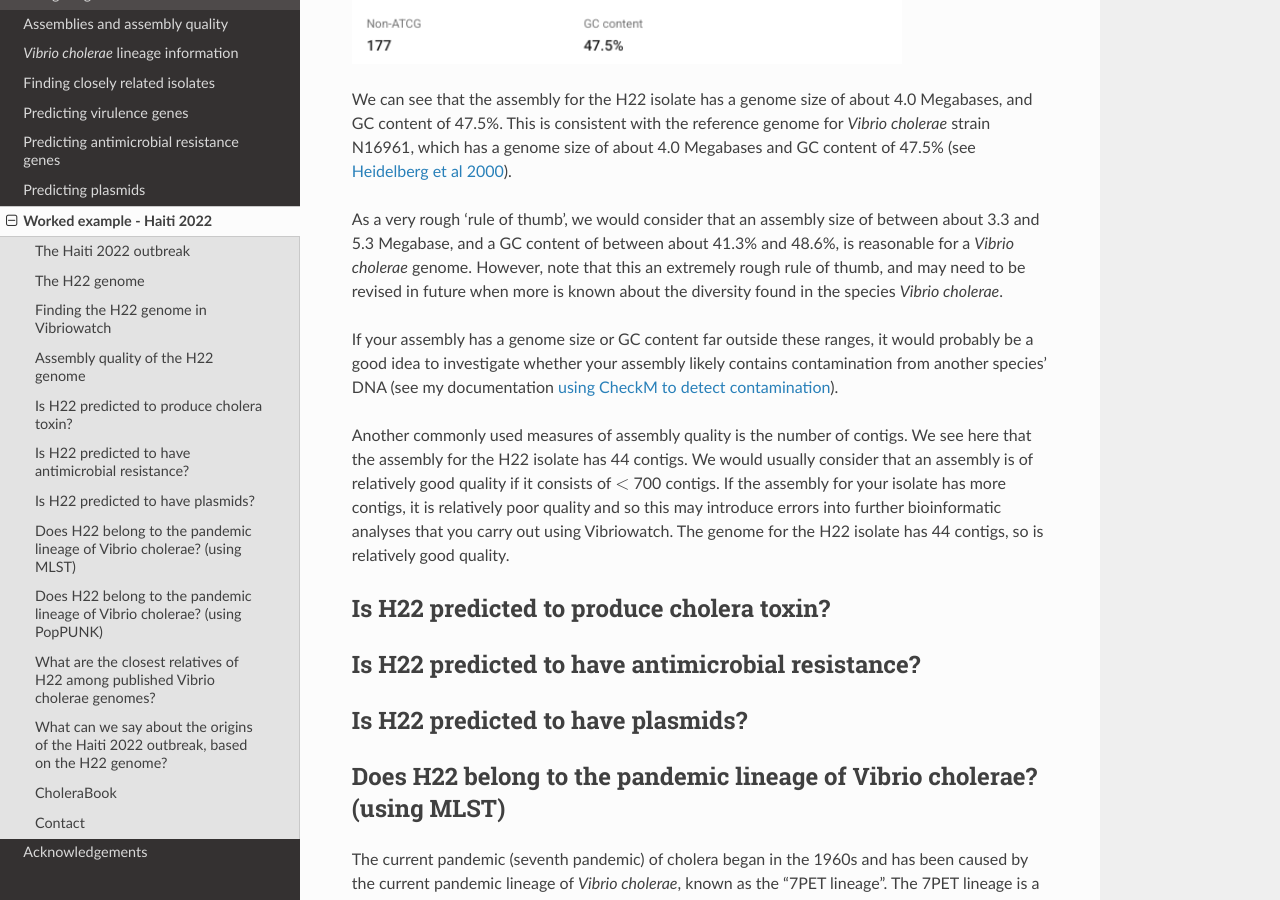
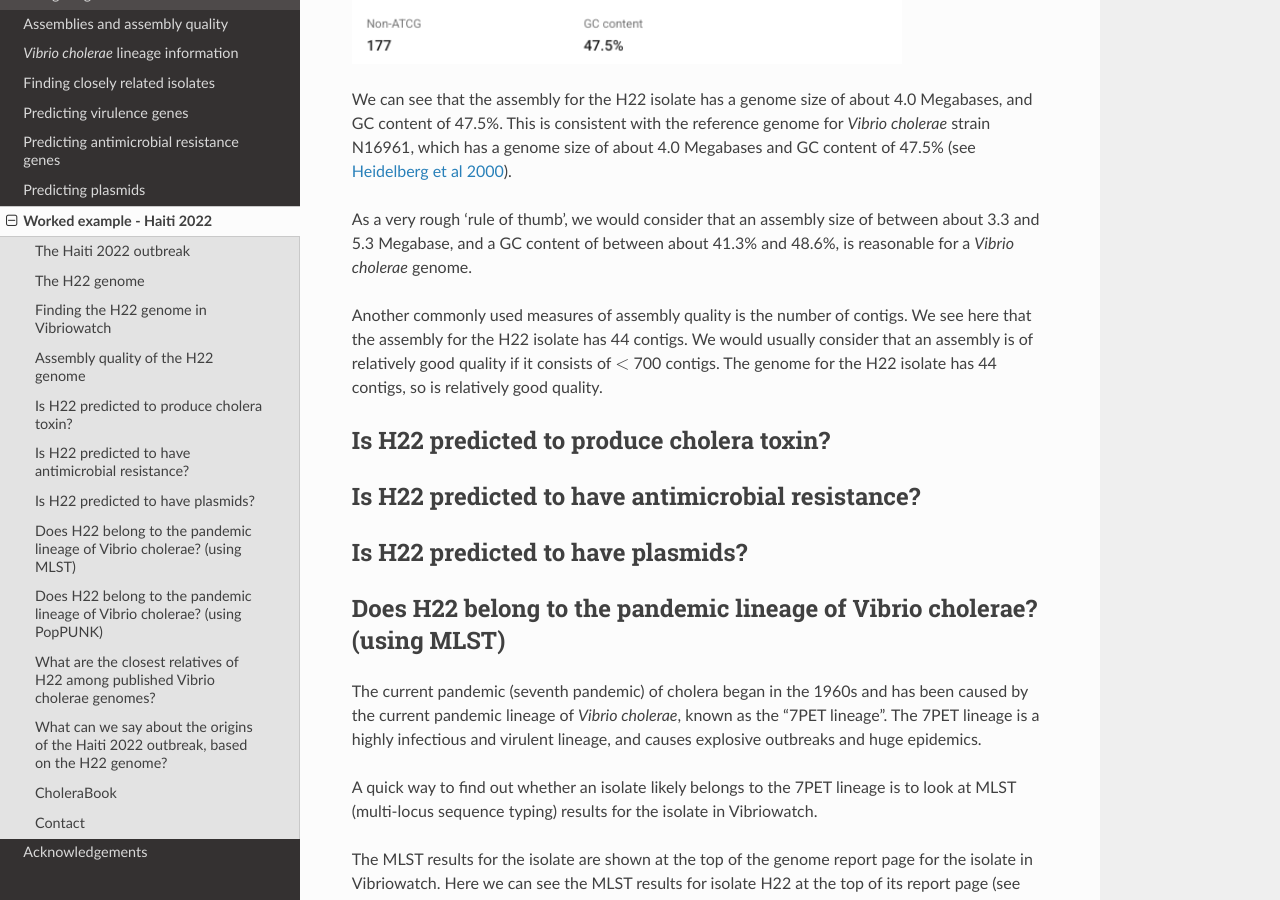
Before and after one commit to avrilcoghlan/vibriowatch, a Sphinx documentation site: the page built from docs/source/haiti.rst, in a window 1280 px wide and 900 px high, scrolled down 4351 px. Built offline with Sphinx 7.4.7 and the Read the Docs theme 3.1.0, drawn with Linux system fonts in a browser that asks for light colours.

Commit message:
Update haiti.rst

```diff
--- a/docs/source/haiti.rst
+++ b/docs/source/haiti.rst
@@ -114,14 +114,10 @@ We can see that the assembly for the H22 isolate has a genome size of about 4.0
 
 .. _Heidelberg et al 2000: https://pubmed.ncbi.nlm.nih.gov/10952301/
 
-As a very rough 'rule of thumb', we would consider that an assembly size of between about 3.3 and 5.3 Megabase, and a GC content of between about 41.3% and 48.6%, is reasonable for a *Vibrio cholerae* genome. However, note that this an extremely rough rule of thumb, and may need to be revised in future when more is known about the diversity found in the species *Vibrio cholerae*.
-
-If your assembly has a genome size or GC content far outside these ranges, it would probably be a good idea to investigate whether your assembly likely contains contamination from another species' DNA (see my documentation `using CheckM to detect contamination`_).
-
-.. _using CheckM to detect contamination: https://vibriowatch.readthedocs.io/en/latest/assemblies.html#run-checkm-to-check-if-the-assembly-for-your-isolate-is-contaminated
+As a very rough 'rule of thumb', we would consider that an assembly size of between about 3.3 and 5.3 Megabase, and a GC content of between about 41.3% and 48.6%, is reasonable for a *Vibrio cholerae* genome.
 
 Another commonly used measures of assembly quality is the number of contigs. We see here that the assembly for the H22 isolate has 44 contigs.
-We would usually consider that an assembly is of relatively good quality if it consists of :math:`<` 700 contigs. If the assembly for your isolate has more contigs, it is relatively poor quality and so this may introduce errors into further bioinformatic analyses that you carry out using Vibriowatch.
+We would usually consider that an assembly is of relatively good quality if it consists of :math:`<` 700 contigs.
 The genome for the H22 isolate has 44 contigs, so is relatively good quality.
 
 Is H22 predicted to produce cholera toxin?
```
